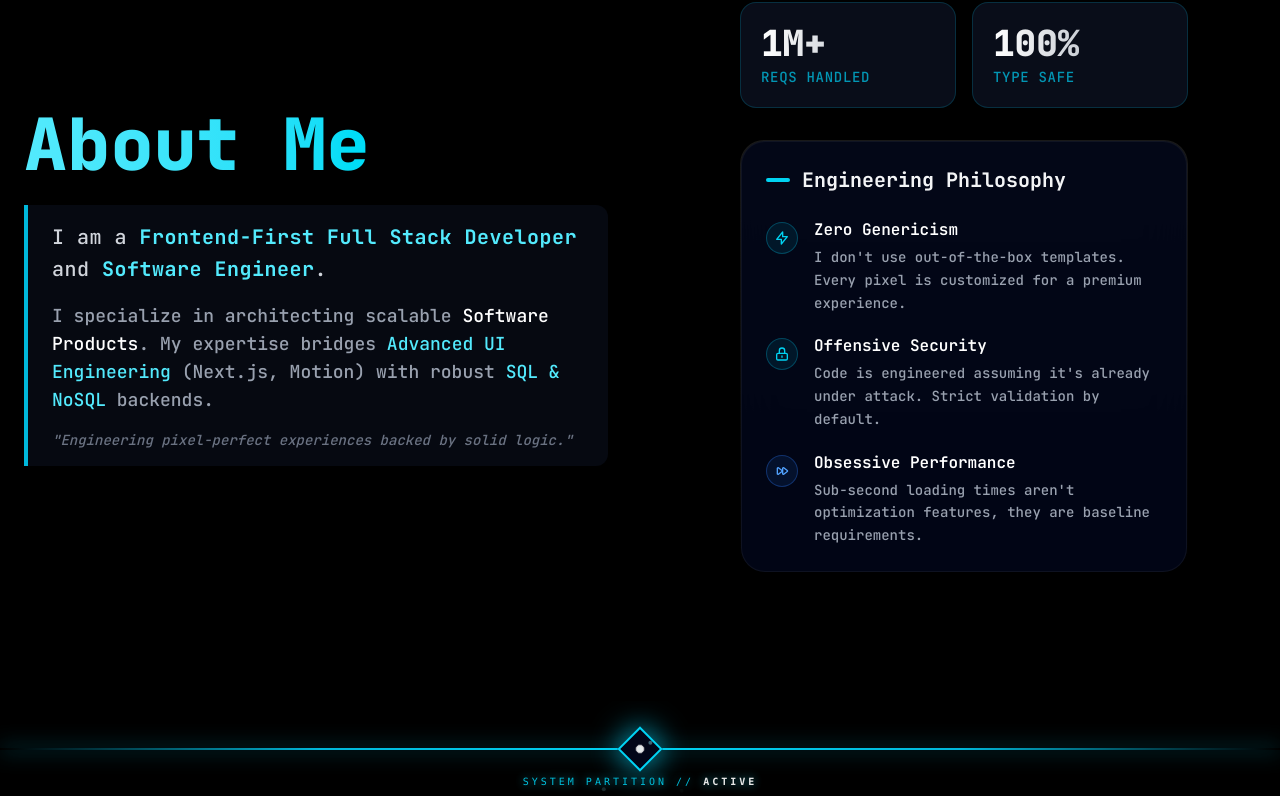
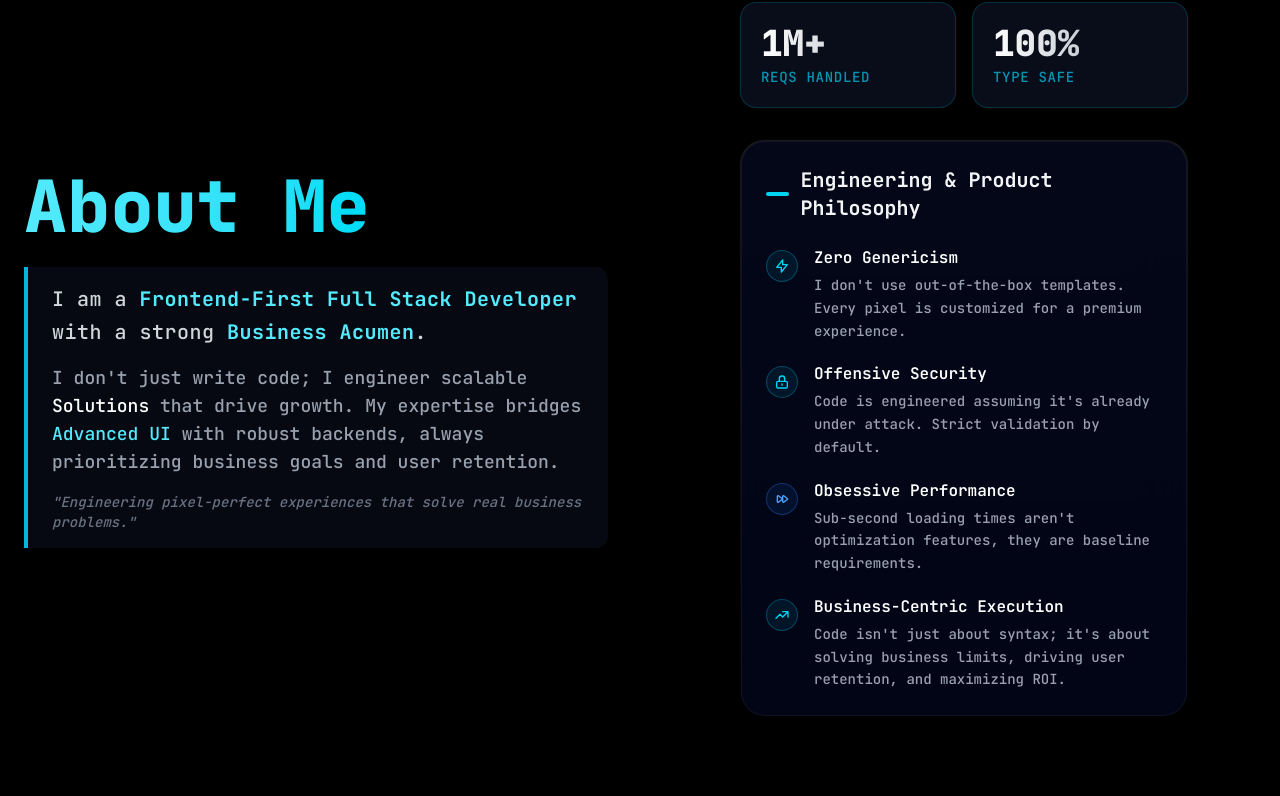
Before and after one commit to Aafaque-Nazir/Portfolio, a React (Vite) app: page / in a window 1280 px wide. Shown: the part 1022-1818 px from the top of the page. Built offline with nearby package versions, Linux system fonts and the light colour scheme.

Commit message:
feat: Add new About and Skills pages to the portfolio.

```diff
--- a/src/pages/About.jsx
+++ b/src/pages/About.jsx
@@ -83,20 +83,19 @@ const About = () => {
               <span className="text-cyan-300 font-bold">
                 Frontend-First Full Stack Developer
               </span>{" "}
-              and{" "}
-              <span className="text-cyan-300 font-bold">Software Engineer</span>
+              with a strong{" "}
+              <span className="text-cyan-300 font-bold">Business Acumen</span>
               .
             </p>
             <p className="text-gray-400 mt-3 sm:mt-4 text-sm sm:text-base md:text-lg">
-              I specialize in architecting scalable{" "}
-              <span className="text-white font-medium">Software Products</span>.
+              I don't just write code; I engineer scalable{" "}
+              <span className="text-white font-medium">Solutions</span> that drive growth.
               My expertise bridges{" "}
-              <span className="text-cyan-300">Advanced UI Engineering</span>{" "}
-              (Next.js, Motion) with robust{" "}
-              <span className="text-cyan-300">SQL & NoSQL</span> backends.
+              <span className="text-cyan-300">Advanced UI</span>{" "}
+              with robust backends, always prioritizing business goals and user retention.
             </p>
             <p className="text-gray-500 mt-3 sm:mt-4 italic text-xs sm:text-sm">
-              "Engineering pixel-perfect experiences backed by solid logic."
+              "Engineering pixel-perfect experiences that solve real business problems."
             </p>
           </div>
         </motion.div>
@@ -137,7 +136,7 @@ const About = () => {
 
               <h3 className="text-xl font-bold mb-6 text-gray-100 flex items-center gap-3">
                 <span className="w-6 h-1 bg-gradient-to-r from-cyan-400 to-cyan-400 rounded-full"></span>
-                Engineering Philosophy
+                Engineering & Product Philosophy
               </h3>
 
               <ul className="space-y-5 relative z-20">
@@ -170,6 +169,16 @@ const About = () => {
                     <p className="text-gray-400 text-sm mt-1 leading-relaxed">Sub-second loading times aren't optimization features, they are baseline requirements.</p>
                   </div>
                 </li>
+
+                <li className="flex items-start gap-4">
+                  <div className="mt-1 flex-shrink-0 w-8 h-8 rounded-full bg-cyan-500/10 flex items-center justify-center border border-cyan-500/30 text-cyan-400 group-hover:scale-110 transition-transform duration-300 delay-200">
+                    <svg className="w-4 h-4" fill="none" viewBox="0 0 24 24" stroke="currentColor"><path strokeLinecap="round" strokeLinejoin="round" strokeWidth={2} d="M13 7h8m0 0v8m0-8l-8 8-4-4-6 6" /></svg>
+                  </div>
+                  <div>
+                    <h4 className="text-white font-semibold text-base group-hover:text-cyan-300 transition-colors">Business-Centric Execution</h4>
+                    <p className="text-gray-400 text-sm mt-1 leading-relaxed">Code isn't just about syntax; it's about solving business limits, driving user retention, and maximizing ROI.</p>
+                  </div>
+                </li>
               </ul>
             </div>
           </div>
--- a/src/pages/Skills.jsx
+++ b/src/pages/Skills.jsx
@@ -5,8 +5,7 @@ import { motion, AnimatePresence } from "framer-motion";
 import {
   SiReact, SiNextdotjs, SiJavascript, SiTailwindcss, SiFramer, SiGit,
   SiTypescript, SiNodedotjs, SiSupabase, SiPostgresql, SiMysql,
-  SiMongodb, SiFirebase, SiGreensock, SiRedux, SiVercel, SiDocker,
-  SiFigma, SiOpenai
+  SiMongodb, SiFirebase, SiGreensock, SiRedux, SiVercel, SiOpenai
 } from "react-icons/si";
 import { VscVscode } from "react-icons/vsc";
 import { SkillDock } from "../components/ui/skill-dock";
@@ -60,12 +59,10 @@ const allSkills = [
   { icon: SiMysql, name: "MySQL", color: "#4479A1", category: "Database" },
 
   // --- DevOps ---
-  { icon: SiDocker, name: "Docker", color: "#2496ED", category: "DevOps" },
   { icon: SiVercel, name: "Vercel", color: "#ffffff", category: "DevOps" },
   { icon: SiGit, name: "Git", color: "#F05032", category: "DevOps" },
 
   // --- Tools ---
-  { icon: SiFigma, name: "Figma", color: "#F24E1E", category: "Tools" },
   { icon: VscVscode, name: "VS Code", color: "#007ACC", category: "Tools" },
 
   // --- AI ---
```
